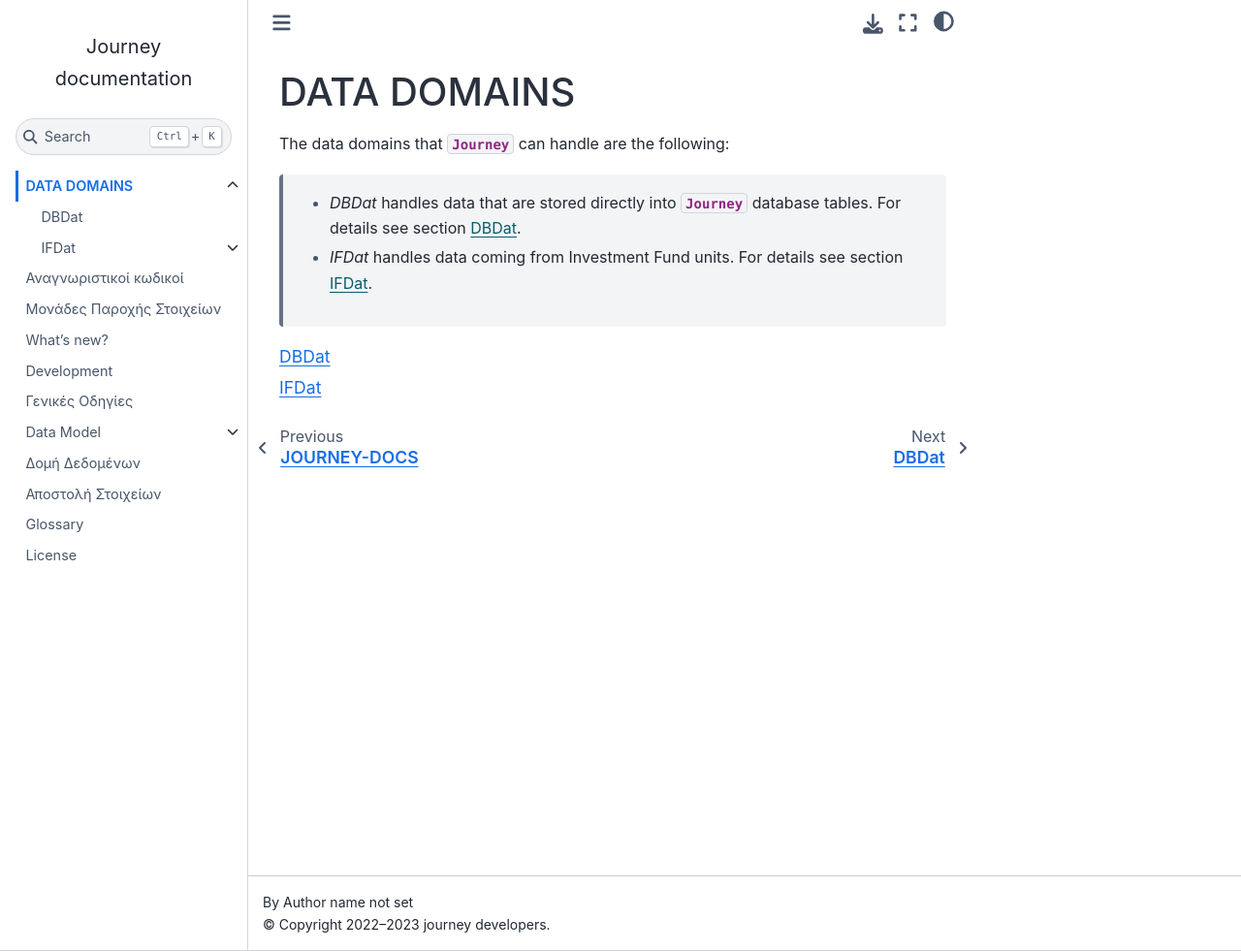
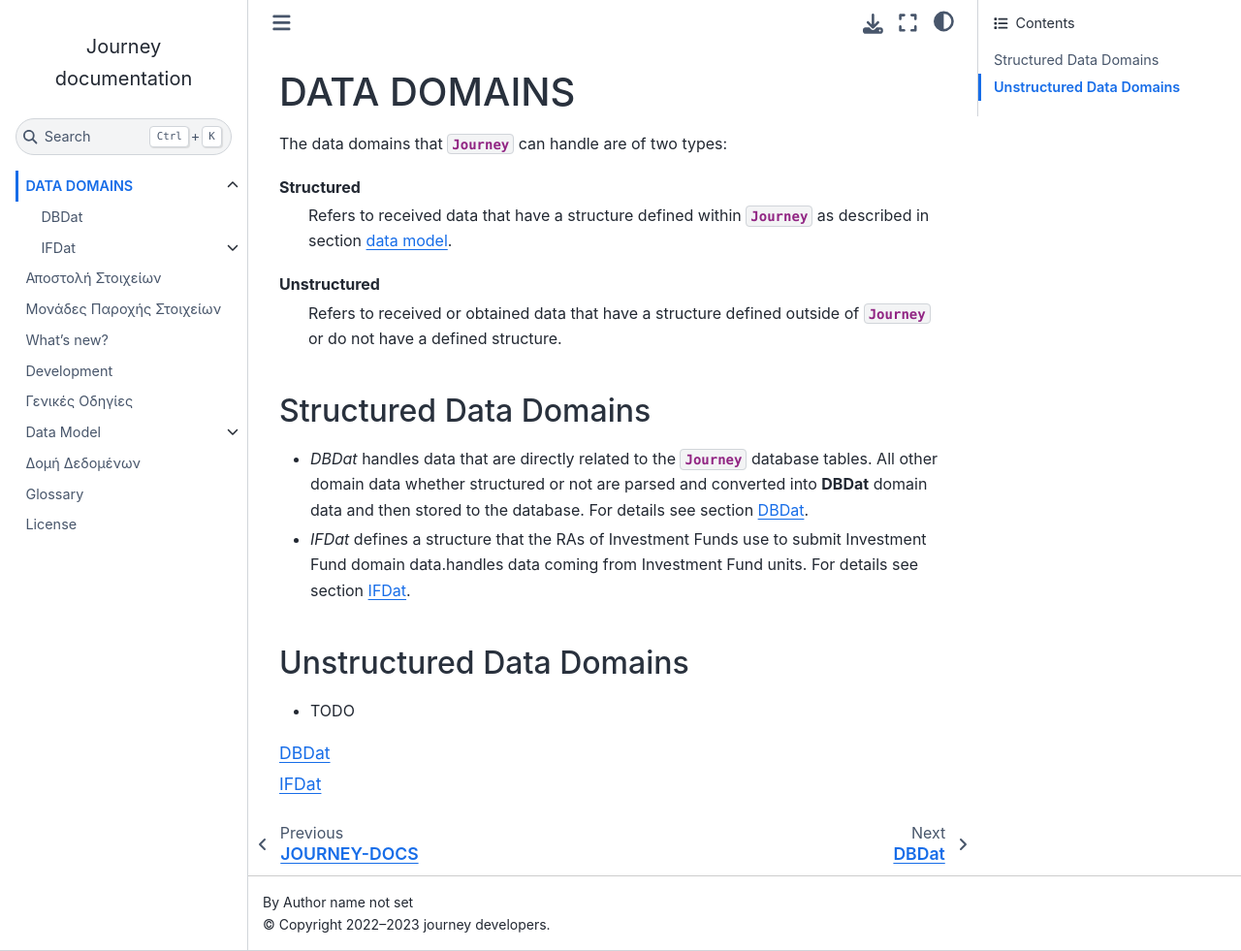
Before and after one commit to lerooze/journey-docs, a Sphinx documentation site: the page built from docs/source/domain.rst, in a window 1280 px wide and 981 px high. Shown: the whole window at 97% size. Built offline with Sphinx 7.4.7 and the Sphinx Book theme 1.1.4, drawn with Linux system fonts in a browser that asks for light colours; pages that are not in the unit, such as notebooks, are missing from menus.

Commit message:
Improve docs on main index and domains

```diff
--- a/docs/source/domain.rst
+++ b/docs/source/domain.rst
@@ -1,13 +1,30 @@
 DATA DOMAINS
 ============
 
-The data domains that :mod:`Journey` can handle are the following:
+The data domains that :mod:`Journey` can handle are of two types:
 
-    * `DBDat` handles data that are stored directly into :mod:`Journey`
-      database tables.  For details see section :doc:`domain/dbdat/index`.
+Structured
+    Refers to received data that have a structure defined within :mod:`Journey` as described in section :doc:`data model <data_model>`.
 
-    * `IFDat` handles data coming from Investment Fund units.  For details see
-      section :doc:`domain/ifdat/index`.
+Unstructured
+    Refers to received or obtained data that have a structure defined outside of :mod:`Journey` or do not have a defined structure.
+
+Structured Data Domains
+-----------------------
+
+* `DBDat` handles data that are directly related to the :mod:`Journey` database
+  tables.  All other domain data whether structured or not are parsed and
+  converted into **DBDat** domain data and then stored to the database.  For
+  details see section :doc:`domain/dbdat/index`.
+
+* `IFDat` defines a structure that the RAs of Investment Funds use to submit
+  Investment Fund domain data.handles data coming from Investment Fund units.
+  For details see section :doc:`domain/ifdat/index`.
+
+Unstructured Data Domains
+-------------------------
+* TODO
+
 
 .. toctree::
    :maxdepth: 1
```
Also changed, not shown: docs/source/index.rst (+21 -8 lines).
